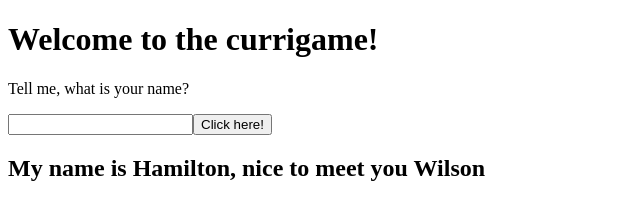
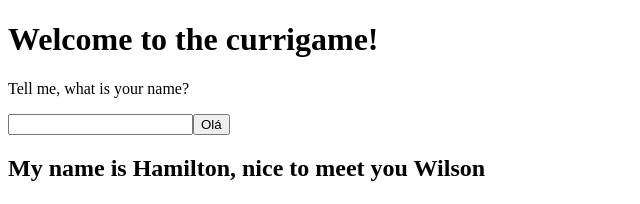
Before and after one commit to HamiltonFRJ/SlapOnMyFace, a React (Vite) app: page / in a window 1280 px wide. Shown: the top 204 px of the page, without its empty margins (0-640 px from the left). Built offline with nearby package versions, Linux system fonts and the light colour scheme.

Commit message:
at least I tried something today

```diff
--- a/src/App.jsx
+++ b/src/App.jsx
@@ -1,13 +1,21 @@
 import React from 'react';
 
 const Button = () => {
-  let status = true;
 
+  const styledButton = {
+    color: "white",
+    fontSize: "1.5rem",
+    backgroundColor: "blue",
+    fontStyle: "Times New Roman",
+  }
   function handleClick(){
-    status = !status;
+    return ativo = false;
   }
-  window.addEventListener('onClick', handleClick);
-  return <button onClick={handleClick()} className={status ? 'active' : 'unactive'}>Click here!</button>
+
+  let ativo = true;
+
+
+  return <button className={ativo ? "active" : "unactive"} onClick={handleClick()}>Olá</button>
 }
 
 const Welcome = () =>  {
```
